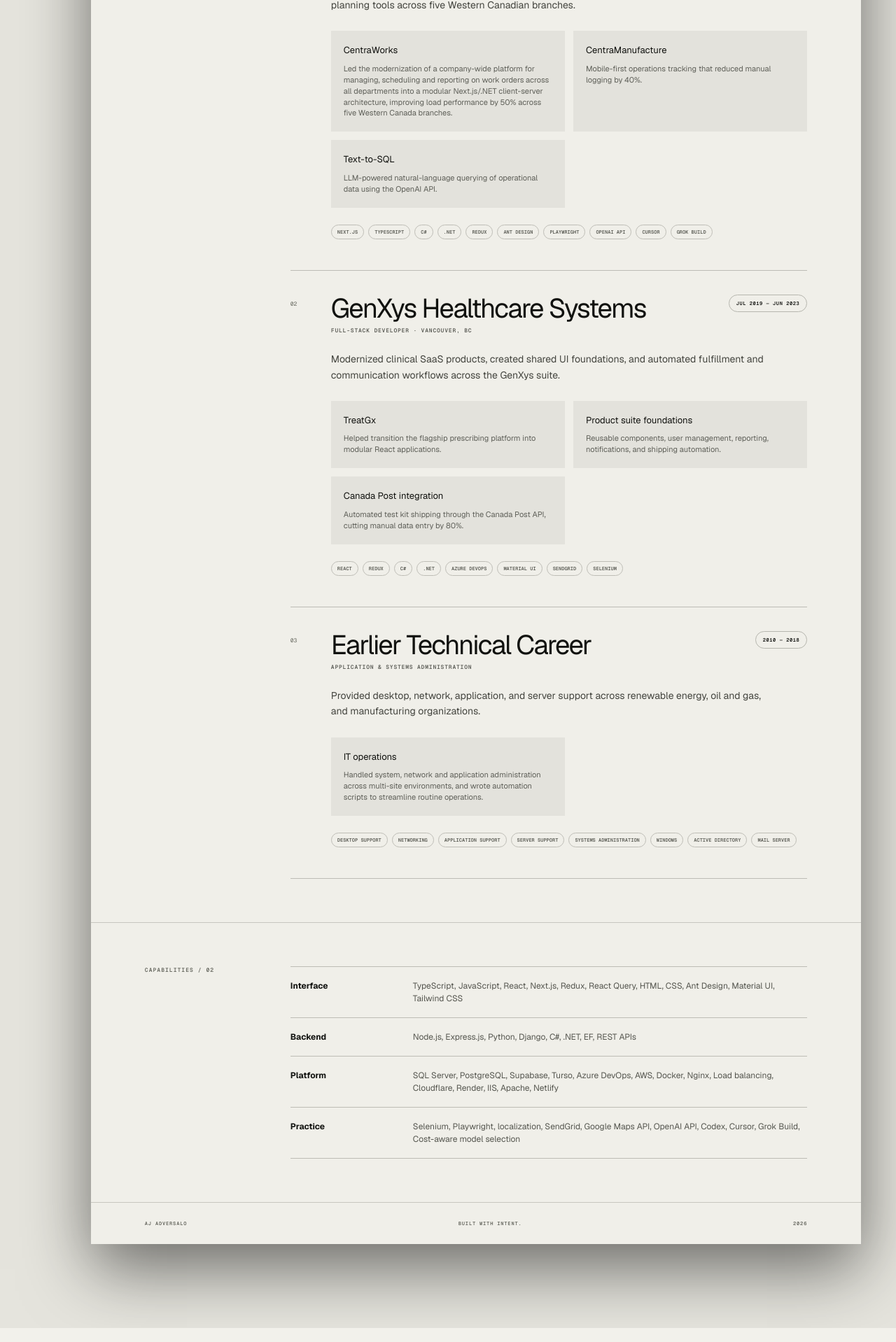
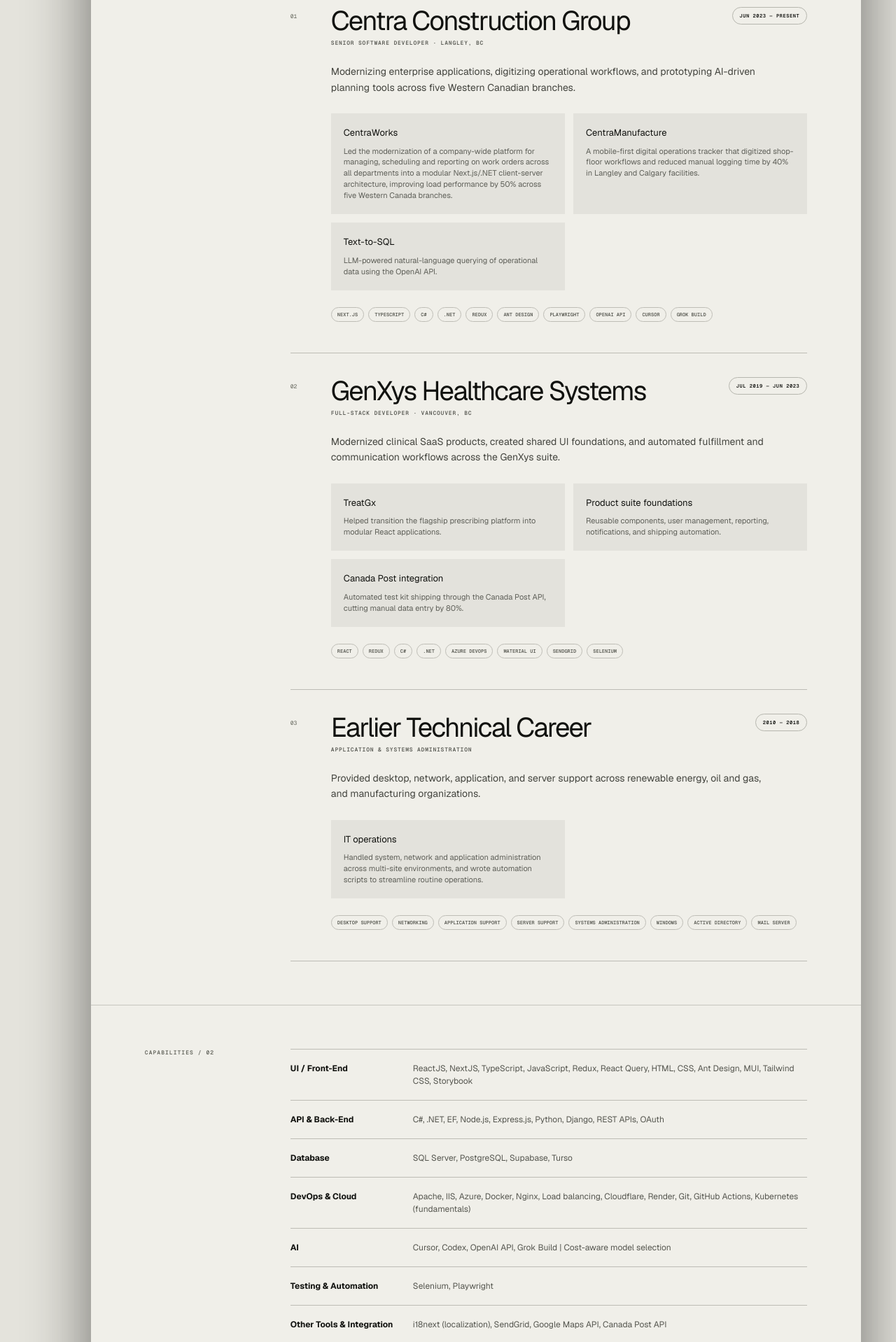
Before and after one commit to ajadversalo/ajshub, a Next.js app: page /resume in a window 1280 px wide. Shown: the part 861-2779 px from the top of the page at 70% size. Built offline with nearby package versions, Linux system fonts and the light colour scheme.

Commit message:
Sync portfolio with resume v23 (skills, summary, CentraManufacture)

```diff
--- a/app/data/experience.ts
+++ b/app/data/experience.ts
@@ -96,6 +96,7 @@
   IIS: { src: "/tech/iis.svg" },
   "REST APIs": { src: "/tech/swagger.svg" },
   "CI/CD": { src: "/tech/githubactions.svg" },
+  "GitHub Actions": { src: "/tech/githubactions.svg" },
   Accessibility: { src: "/tech/accessibility.svg" },
   Codex: { src: "/tech/codex.svg" },
   "Grok Build": { src: "/tech/grok-build.svg" },
--- a/app/data/portfolio.ts
+++ b/app/data/portfolio.ts
@@ -49,12 +49,12 @@
   {
     category: "UI / Front-End",
     description: "Client-side languages, frameworks, and UI libraries used to design and ship interfaces.",
-    tools: ["TypeScript", "JavaScript", "ReactJS", "NextJS", "Redux", "React Query", "HTML", "CSS", "Ant Design", "MUI", "Tailwind CSS"],
+    tools: ["ReactJS", "NextJS", "TypeScript", "JavaScript", "Redux", "React Query", "HTML", "CSS", "Ant Design", "MUI", "Tailwind CSS", "Storybook"],
   },
   {
     category: "API & Back-End",
     description: "Server-side frameworks, data access, and APIs behind the interface.",
-    tools: ["Node.js", "Express.js", "Python", "Django", "C#", ".NET", "EF", "REST APIs"],
+    tools: ["C#", ".NET", "EF", "Node.js", "Express.js", "Python", "Django", "REST APIs", "OAuth"],
   },
   {
     category: "Database",
@@ -64,12 +64,12 @@
   {
     category: "DevOps & Cloud",
     description: "Cloud, hosting, and infrastructure used to run and deliver systems.",
-    tools: ["Azure", "Docker", "Nginx", "Load balancing", "Cloudflare", "Render", "Git", "IIS", "Apache"],
+    tools: ["Apache", "IIS", "Azure", "Docker", "Nginx", "Load balancing", "Cloudflare", "Render", "Git", "GitHub Actions", "Kubernetes (fundamentals)"],
   },
   {
     category: "AI",
     description: "Model and agent tooling used in a plan, review, and test process.",
-    tools: ["Codex", "Cursor", "OpenAI API", "Grok Build", "Cost-aware model selection"],
+    tools: ["Cursor", "Codex", "OpenAI API", "Grok Build", "Cost-aware model selection"],
   },
   {
     category: "Testing & Automation",
--- a/app/data/resume.ts
+++ b/app/data/resume.ts
@@ -6,7 +6,7 @@
     summary: "Modernizing enterprise applications, digitizing operational workflows, and prototyping AI-driven planning tools across five Western Canadian branches.",
     projects: [
       ["CentraWorks", "Led the modernization of a company-wide platform for managing, scheduling and reporting on work orders across all departments into a modular Next.js/.NET client-server architecture, improving load performance by 50% across five Western Canada branches."],
-      ["CentraManufacture", "Mobile-first operations tracking that reduced manual logging by 40%."],
+      ["CentraManufacture", "A mobile-first digital operations tracker that digitized shop-floor workflows and reduced manual logging time by 40% in Langley and Calgary facilities."],
       ["Text-to-SQL", "LLM-powered natural-language querying of operational data using the OpenAI API."],
     ],
     stack: ["Next.js", "TypeScript", "C#", ".NET", "Redux", "Ant Design", "Playwright", "OpenAI API", "Cursor", "Grok Build"],
@@ -34,8 +34,11 @@
 ];
 
 export const skills = [
-  ["Interface", "TypeScript, JavaScript, React, Next.js, Redux, React Query, HTML, CSS, Ant Design, Material UI, Tailwind CSS"],
-  ["Backend", "Node.js, Express.js, Python, Django, C#, .NET, EF, REST APIs"],
-  ["Platform", "SQL Server, PostgreSQL, Supabase, Turso, Azure DevOps, AWS, Docker, Nginx, Load balancing, Cloudflare, Render, IIS, Apache, Netlify"],
-  ["Practice", "Selenium, Playwright, localization, SendGrid, Google Maps API, OpenAI API, Codex, Cursor, Grok Build, Cost-aware model selection"],
+  ["UI / Front-End", "ReactJS, NextJS, TypeScript, JavaScript, Redux, React Query, HTML, CSS, Ant Design, MUI, Tailwind CSS, Storybook"],
+  ["API & Back-End", "C#, .NET, EF, Node.js, Express.js, Python, Django, REST APIs, OAuth"],
+  ["Database", "SQL Server, PostgreSQL, Supabase, Turso"],
+  ["DevOps & Cloud", "Apache, IIS, Azure, Docker, Nginx, Load balancing, Cloudflare, Render, Git, GitHub Actions, Kubernetes (fundamentals)"],
+  ["AI", "Cursor, Codex, OpenAI API, Grok Build | Cost-aware model selection"],
+  ["Testing & Automation", "Selenium, Playwright"],
+  ["Other Tools & Integration", "i18next (localization), SendGrid, Google Maps API, Canada Post API"],
 ];
--- a/app/resume/page.tsx
+++ b/app/resume/page.tsx
@@ -23,7 +23,7 @@
               <h1>AJ<br />Adversalo<span>.</span></h1>
             </div>
             <div className="resume-contact">
-              <p>Full-stack developer bringing useful products from idea to production, using AI to accelerate how I explore, build, and ship.</p>
+              <p>Full-stack developer focused on designing reliable, high-performance systems that improve efficiency and scale across teams. Experienced in modernizing enterprise applications, automating workflows, and integrating agentic AI into a disciplined plan, review and test process.</p>
               <a href="https://www.linkedin.com/in/ajadversalo">LinkedIn ↗</a>
               <a href="https://github.com/ajadversalo">GitHub ↗</a>
               <a href="https://aijabber.ca">AI Jabber ↗</a>
```
